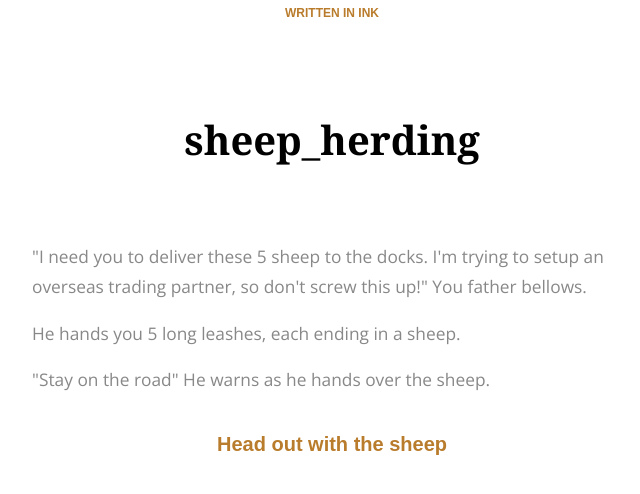
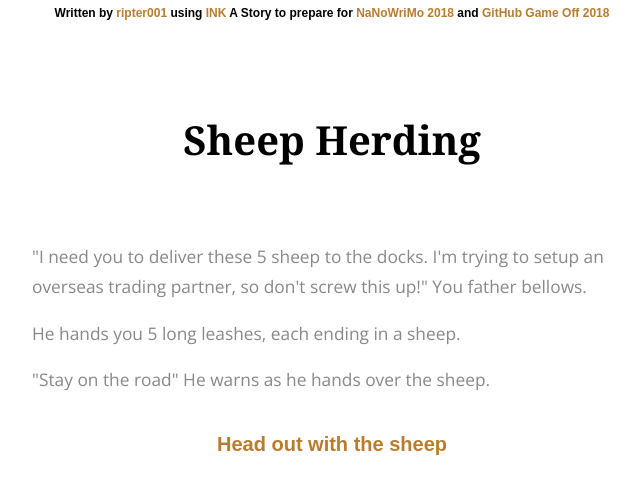
Before and after one commit to ripter/ink-scripts, a website: page public/SheepHerding/index.html in a window 1280 px wide. Shown: the whole page, without its empty margins (308-948 px from the left). Drawn offline with nearby package versions, Linux system fonts and the light colour scheme; a web font is replaced by a local one.

Commit message:
Updating the HTML when I renamed the files

```diff
--- a/public/SheepHerding/index.html
+++ b/public/SheepHerding/index.html
@@ -3,7 +3,7 @@
 <head>
     <meta charset="utf-8">
 
-    <title>sheep_herding</title>
+    <title>Sheep Herding</title>
 
     <meta name="viewport" content="width=device-width, initial-scale=1.0">
 
@@ -14,17 +14,20 @@
 <body>
 
     <div class="outerContainer">
-        <h3 class="written-in-ink"><a href="https://www.inklestudios.com/ink">WRITTEN IN INK</a></h3>
+        <h3 class="written-in-ink">
+          Written by <a href="https://twitter.com/ripter001">ripter001</a> using <a href="https://www.inklestudios.com/ink">INK</a>
+          A Story to prepare for <a href="https://nanowrimo.org/dashboard">NaNoWriMo 2018</a> and <a href="https://itch.io/jam/game-off-2018">GitHub Game Off 2018</a>
+        </h3>
         <div id="story" class="container">
             <div class="header">
-                <h1>sheep_herding</h1>
+                <h1>Sheep Herding</h1>
                 <h2 class="byline"></h2>
             </div>
         </div>
     </div>
 
     <script src="ink.js"></script>
-    <script src="sheep herding.js"></script>
+    <script src="story.js"></script>
     <script src="main.js"></script>
 </body>
 </html>
```
Also changed, not shown: public/SheepHerding/story.js (renamed from public/SheepHerding/sheep herding.js).
